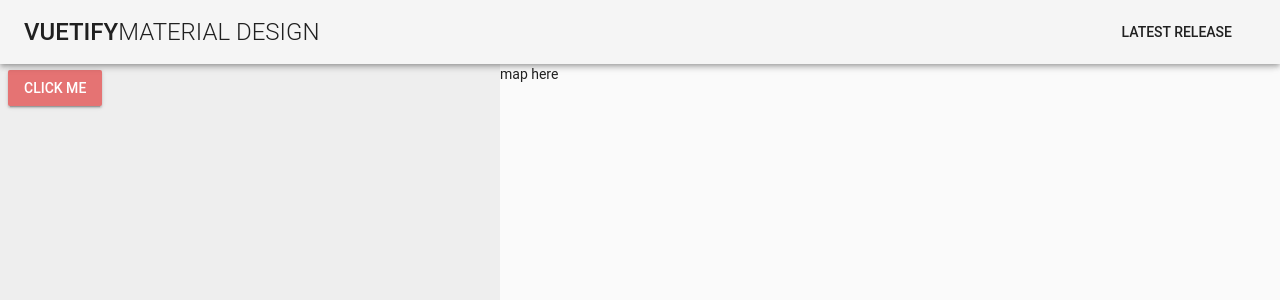
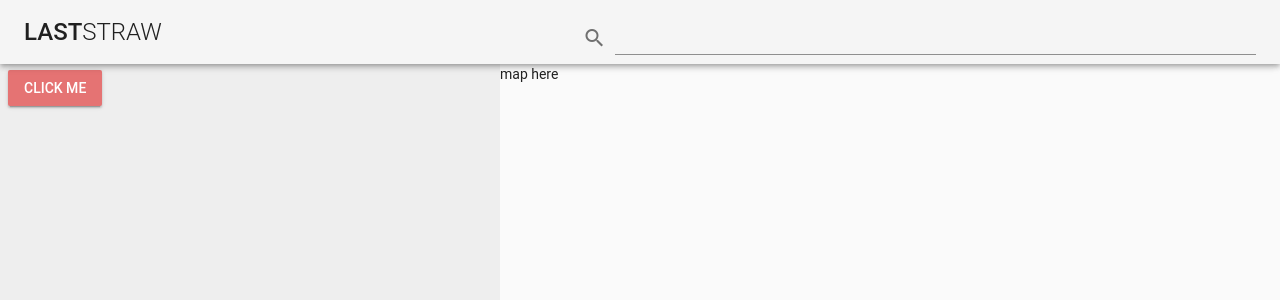
Before and after one commit to mvasigh/last-straw, a Vue app in the folder frontend/: page / in a window 1280 px wide. Shown: the top 300 px of the page. Built offline with nearby package versions, Linux system fonts and the light colour scheme; a small style sheet from the web is missing.

Commit message:
NavBar template

```diff
--- a/frontend/src/App.vue
+++ b/frontend/src/App.vue
@@ -1,20 +1,10 @@
 <template>
   <v-app>
-    <v-toolbar app>
-      <v-toolbar-title class="headline text-uppercase">
-        <span>Vuetify</span>
-        <span class="font-weight-light">MATERIAL DESIGN</span>
-      </v-toolbar-title>
-      <v-spacer></v-spacer>
-      <v-btn flat href="https://github.com/vuetifyjs/vuetify/releases/latest" target="_blank">
-        <span class="mr-2">Latest Release</span>
-      </v-btn>
-    </v-toolbar>
-
+    <NavBar/>
     <v-content>
       <div class="layout">
         <div class="sidebar">
-          <DialogSurvey />
+          <DialogSurvey/>
         </div>
         <div class="map">map here</div>
       </div>
@@ -26,13 +16,15 @@
 import HelloWorld from './components/HelloWorld';
 import DialogSurvey from './components/DialogSurvey';
 import Layout from './components/Layout';
+import NavBar from './components/NavBar';
 
 export default {
   name: 'App',
   components: {
     HelloWorld,
     DialogSurvey,
-    Layout
+    Layout,
+    NavBar
   },
   data() {
     return {
--- /dev/null
+++ b/frontend/src/components/NavBar.vue
@@ -0,0 +1,16 @@
+<template>
+  <v-toolbar app>
+    <v-toolbar-title class="headline text-uppercase">
+      <span>LAST</span>
+      <span class="font-weight-light">STRAW</span>
+    </v-toolbar-title>
+    <v-spacer></v-spacer>
+    <v-text-field hide-details prepend-icon="search" single-line></v-text-field>
+  </v-toolbar>
+</template>
+
+<script>
+export default {};
+</script>
+
+</style>
```
